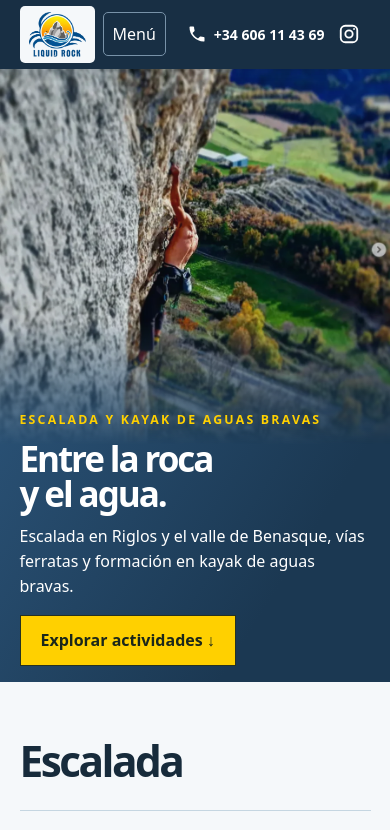
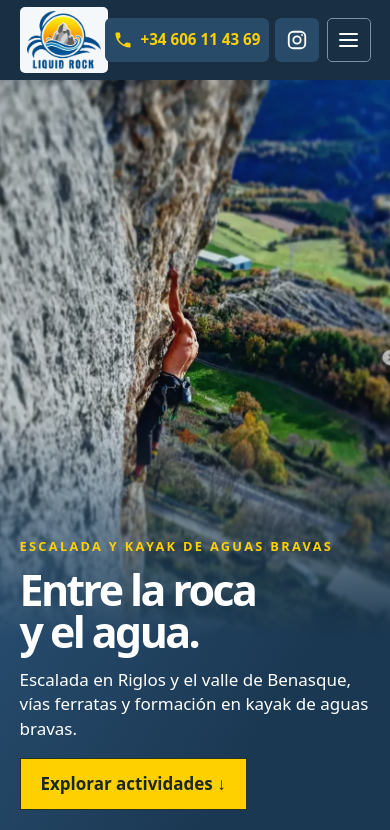
Before and after one commit to packrafting-cat/liquid_rock, a plain HTML site: page dist/index.html in a window 390 px wide. Shown: the top 830 px of the page. Drawn offline with Linux system fonts and the light colour scheme.

Commit message:
Rediseñar la portada y la cabecera solo en móvil

```diff
--- a/dist/estilos.css
+++ b/dist/estilos.css
@@ -418,3 +418,79 @@ html { scroll-padding-top: 108px; }
 }
 .visor-imagen.ampliada img { width: 175%; max-height: none; }
 .visor-contador { margin: 6px 0 0; text-align: center; }
+
+@media (max-width: 680px) {
+  body { font-size: 17px; }
+  html:has(.nav-toggle:not([hidden])) { scroll-padding-top: 90px; }
+
+  .site-header nav:has(.nav-toggle:not([hidden])) {
+    min-height: 80px;
+    grid-template-columns: minmax(0, 1fr) auto auto;
+    column-gap: 8px;
+  }
+  .site-header .brand { justify-self: start; padding: 4px 7px; }
+  .site-header .brand img { width: clamp(66px, 19vw, 80px); }
+  .site-header .header-contact { gap: 6px; }
+  .site-header .header-phone,
+  .site-header .header-instagram {
+    min-width: 44px;
+    border-radius: 6px;
+    background: #274b68;
+  }
+  .site-header .header-phone {
+    padding-inline: 8px;
+    color: var(--lime);
+    font-size: .95rem;
+  }
+
+  .site-header .nav-toggle:not([hidden]) {
+    grid-column: 3;
+    grid-row: 1;
+    justify-content: center;
+    width: 44px;
+    padding: 0;
+    font-size: 0;
+  }
+  .site-header .nav-toggle::before {
+    content: "";
+    width: 19px;
+    height: 2px;
+    border-radius: 1px;
+    background: currentColor;
+    box-shadow: 0 -6px currentColor, 0 6px currentColor;
+  }
+  .site-header .nav-toggle[aria-expanded="true"] {
+    color: var(--lime);
+  }
+  .site-header .nav-toggle:not([hidden]) + .navlinks {
+    max-height: calc(100svh - 90px);
+    font-size: 1rem;
+  }
+
+  .hero .eyebrow { font-size: .8rem; }
+  .hero p:not(.eyebrow) { font-size: 1.0625rem; line-height: 1.45; }
+}
+
+@media (max-width: 680px) and (min-height: 500px) {
+  .hero {
+    grid-template-columns: minmax(0, 1fr);
+    align-items: end;
+    min-height: calc(100svh - 90px);
+  }
+  .hero::before {
+    inset: 0 0 auto;
+    width: 100%;
+    height: 74%;
+    background-position: center 53%;
+    mask-image: linear-gradient(to bottom, #000 59%, transparent 100%);
+  }
+  .hero .hero-copy {
+    grid-column: 1;
+    padding: clamp(120px, calc(52svh - 95px), 350px) 5% 24px;
+  }
+  .hero h1 { font-size: clamp(2.35rem, min(11vw, 8svh), 4rem); }
+}
+
+@media (max-width: 680px) and (max-height: 499px) {
+  .hero p:not(.eyebrow) { font-size: 1rem; }
+}
--- a/dist/index.html
+++ b/dist/index.html
@@ -9,7 +9,7 @@
   <link rel="icon" href="favicon.ico" sizes="any">
   <link rel="icon" type="image/png" sizes="32x32" href="favicon.png">
   <link rel="apple-touch-icon" href="apple-touch-icon.png">
-  <link rel="stylesheet" href="estilos.css?v=8">
+  <link rel="stylesheet" href="estilos.css?v=9">
   <script src="navegacion.js?v=2" defer></script>
   <script src="visor.js" defer></script>
 </head>
```
Also changed, not shown: dist/aviso-legal/index.html (+1 -1 lines), dist/blog/escalada-cerca-de-rios-huesca/index.html (+1 -1 lines), dist/blog/index.html (+1 -1 lines), dist/blog/primer-curso-kayak-aguas-bravas/index.html (+1 -1 lines), dist/blog/primera-via-de-largos-riglos/index.html (+1 -1 lines), dist/blog/rafting-esera-taller-reparacion-kayaks-pvc/index.html (+1 -1 lines), dist/cookies/index.html (+1 -1 lines), dist/cursos/index.html (+1 -1 lines), dist/escalada-deportiva/index.html (+1 -1 lines), dist/kayak/index.html (+1 -1 lines), dist/privacidad/index.html (+1 -1 lines), dist/riglos/index.html (+1 -1 lines), dist/taller-reparacion-kayaks/index.html (+1 -1 lines), dist/valle-de-benasque/index.html (+1 -1 lines), 2 more files.
